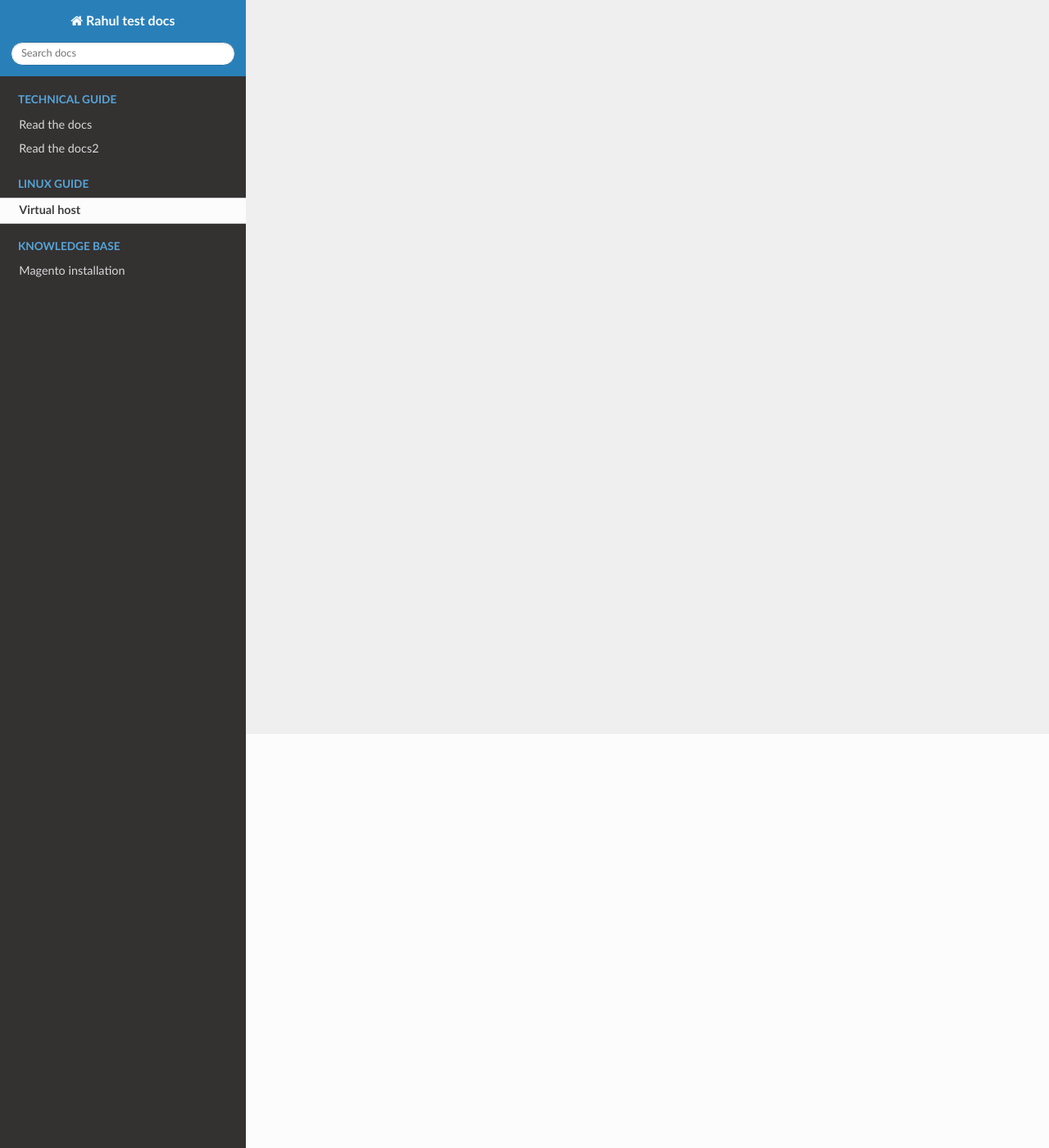
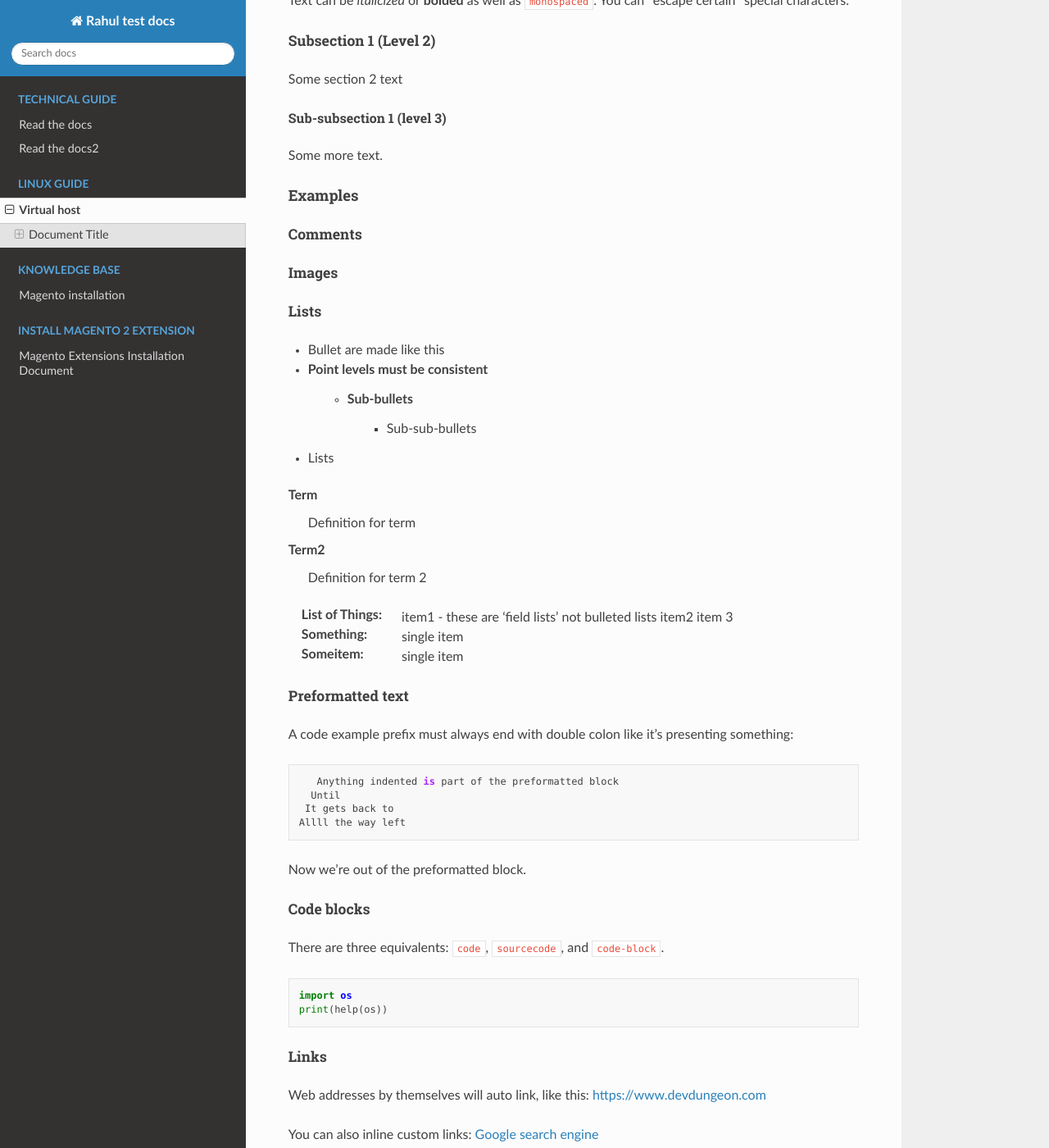
Before and after one commit to rahulp-logicrays/testdocs, a Sphinx documentation site: the page built from docs/linux-guides/virtual-host/index.rst, in a window 1280 px wide and 1400 px high, scrolled down 505 px. Shown: the whole window at 82% size. Built offline with Sphinx 7.4.7 and the Read the Docs theme 2.0.0, drawn with Linux system fonts in a browser that asks for light colours; some of the changed text lies outside the part shown.

Commit message:
added new Doc

```diff
--- a/docs/index.rst
+++ b/docs/index.rst
@@ -28,3 +28,10 @@
    :caption: Knowledge Base
 
    kb/magento-installation
+
+.. toctree::
+   :maxdepth: 1
+   :glob:
+   :caption: Install Magento 2 Extension
+
+   Logicrays/magento-installation-document
--- a/docs/linux-guides/virtual-host/index.rst
+++ b/docs/linux-guides/virtual-host/index.rst
@@ -2,3 +2,147 @@ Virtual host
 =============
 
 This user guide for how to setup virtual-host in locally.
+
+
+"""""""""""""""""
+Document Title
+"""""""""""""""""
+...........
+Subtitle
+...........
+
+.. contents:: Overview
+   :depth: 3
+
+===================
+Section 1
+===================
+
+Text can be *italicized* or **bolded**  as well as ``monospaced``.
+You can \*escape certain\* special characters.
+
+----------------------
+Subsection 1 (Level 2)
+----------------------
+
+Some section 2 text
+
+Sub-subsection 1 (level 3)
+--------------------------
+
+Some more text.
+
+=========
+Examples
+=========
+
+--------
+Comments
+--------
+
+.. This is a comment
+   Special notes that are not shown but might come out as HTML comments
+
+------
+Images
+------
+
+-----
+Lists
+-----
+
+- Bullet are made like this
+- Point levels must be consistent
+    * Sub-bullets
+        + Sub-sub-bullets
+- Lists
+
+Term
+    Definition for term
+Term2
+    Definition for term 2
+
+:List of Things:
+    item1 - these are 'field lists' not bulleted lists
+    item2
+    item 3
+
+:Something: single item
+:Someitem: single item
+
+-----------------
+Preformatted text
+-----------------
+
+A code example prefix must always end with double colon like it's presenting something::
+
+    Anything indented is part of the preformatted block
+   Until
+  It gets back to
+ Allll the way left
+
+Now we're out of the preformatted block.
+
+------------
+Code blocks
+------------
+
+There are three equivalents: ``code``, ``sourcecode``, and ``code-block``.
+
+.. code:: python
+
+   import os
+   print(help(os))
+
+
+-----
+Links
+-----
+
+Web addresses by themselves will auto link, like this: https://www.devdungeon.com
+
+You can also inline custom links: `Google search engine <https://www.google.com>`_
+
+This is a simple link_ to Google with the link defined separately.
+
+.. _link: https://www.google.com
+
+This is a link to the `Python website`_.
+
+.. _Python website: http://www.python.org/
+
+This is a link back to `Section 1`_. You can link based off of the heading name
+within a document.
+
+
+-----------------
+Lines/Transitions
+-----------------
+
+Any 4+ repeated characters with blank lines surrounding it becomes an hr line, like this.
+
+====================================
+
+------
+Tables
+------
+
++--------+--------+--------+
+| Time   | Number | Value  |
++========+========+========+
+| 12:00  | 42     | 2      |
++--------+--------+--------+
+| 23:00  | 23     | 4      |
++--------+--------+--------+
+
+----------------------
+Preserving line breaks
+----------------------
+
+Normally you can break the line in the middle of a paragraph and it will
+ignore the newline. If you want to preserve the newlines, use the ``|`` prefix
+on the lines. For example:
+
+| These lines will
+| break exactly
+| where we told them to.
```
Also changed, not shown: other parts of docs/index.rst (+2 -2 lines), docs/Logicrays/magento-installation-document.rst (added, +94 -0 lines), docs/Logicrays/img/download.png (added), docs/Logicrays/img/first1.png (added), docs/Logicrays/img/git.png (added), docs/Logicrays/img/licence.png (added), docs/Logicrays/img/video.gif (added).
